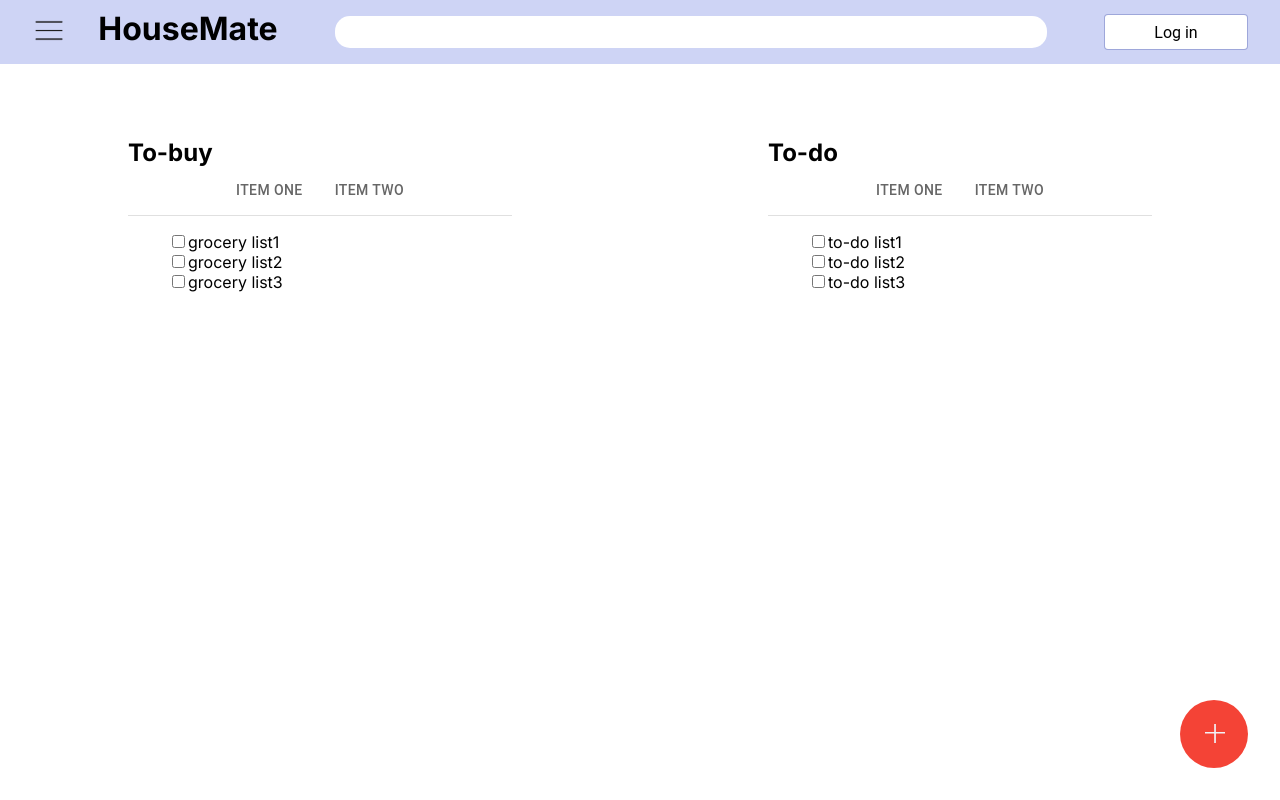
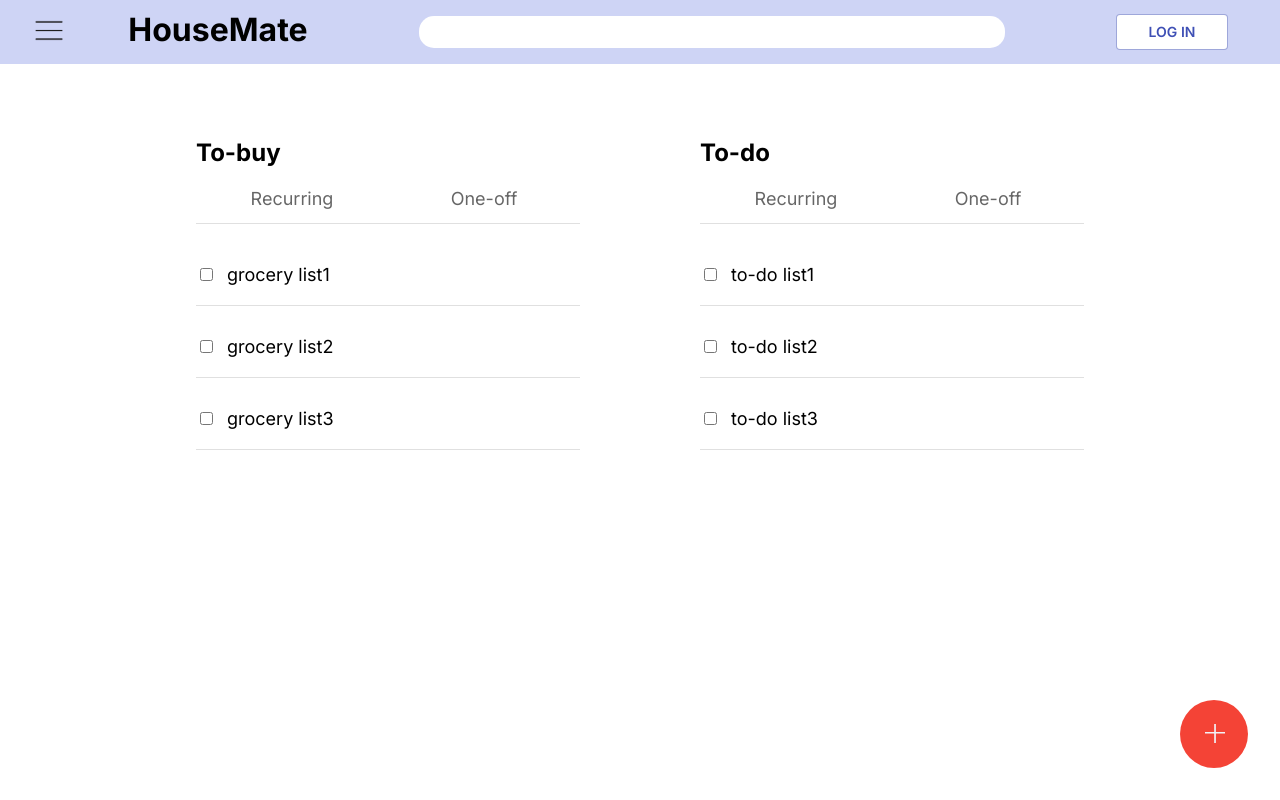
Before and after one commit to yublee71/WEB_HouseMate_FE, a React (Vite) app: page / in a window 1280 px wide. Built offline with nearby package versions, Linux system fonts and the light colour scheme; no server answers.

Commit message:
feat: update profile ui and use menu for signout

```diff
--- a/package.json
+++ b/package.json
@@ -12,6 +12,7 @@
   "dependencies": {
     "@emotion/react": "^11.14.0",
     "@emotion/styled": "^11.14.1",
+    "@mui/icons-material": "^7.2.0",
     "@mui/material": "^7.2.0",
     "firebase": "^11.9.1",
     "react": "^18.3.1",
--- a/src/App.jsx
+++ b/src/App.jsx
@@ -22,6 +22,9 @@ const theme = createTheme({
       dark: "#ba000d",
       contrastText: "#000",
     },
+  },
+  typography: {
+    fontFamily: "'Inter'",
   },
 });
 
--- a/src/components/auth/profiles.jsx
+++ b/src/components/auth/profiles.jsx
@@ -3,21 +3,33 @@ import { auth } from "../../firebase";
 import { useEffect, useState } from "react";
 import { AuthPopup } from "./authpopup";
 import { onAuthStateChanged } from "firebase/auth";
-import { ProfilePopup } from "./profilepopup";
-import { Button } from "@mui/material";
+import { Button, Menu, MenuItem, ListItemIcon } from "@mui/material";
+import Logout from "@mui/icons-material/Logout";
 
-const LoginButton = styled.button`
-  border: none;
-  background-color: transparent;
-  font-family: inherit;
-  cursor: pointer;
-  font-size: 16px;
+const StyledDiv = styled.div`
+  height: 45px;
+  min-width: 7rem;
+  background-color: #e7e6e6;
+  display: flex;
+  flex-grow: 1;
+  justify-content: center;
+  align-items: center;
+  max-width: 7rem;
+  min-width: 3rem;
+  border-radius: 8px;
 `;
 
 const Profile = styled.div`
-  font-size: 14px;
+  font-size: 20px;
   cursor: pointer;
-  font-weight: 600;
+  font-weight: 500;
+  border-radius: 50%;
+  background-color: #4697e2;
+  width: 36px;
+  height: 36px;
+  line-height: 40px;
+  color: white;
+  text-align: center;
 `;
 
 export function Profiles() {
@@ -35,37 +47,68 @@ export function Profiles() {
   const onLoginClick = async () => {
     if (!usr) setIsLoginPopupOpen(true);
   };
-  const onProfileClick = async () => {
+  const onProfileClick = async (event) => {
+    setAnchorEl(event.currentTarget);
     setIsProfilePopupOpen(true);
+  };
+  const [anchorEl, setAnchorEl] = useState(null);
+  const onClick = async () => {
+    const ok = confirm("Are you sure you want to log out?");
+    if (ok) {
+      auth.signOut();
+      setIsProfilePopupOpen(false);
+      setAnchorEl(null);
+    }
+  };
+  const onClose = async () => {
+    setIsProfilePopupOpen(false);
+    setAnchorEl(null);
   };
   return (
     <>
+      {!isLoading ? (
+        <>
+          {usr ? (
+            <StyledDiv>
+              <Profile onClick={onProfileClick}>
+                {usr.displayName.charAt(0)}
+              </Profile>
+            </StyledDiv>
+          ) : (
             <Button
+              onClick={onLoginClick}
               variant="outlined"
               sx={{
                 backgroundColor: "white",
                 height: "2.2rem",
                 flexGrow: 1,
-          maxWidth: "9rem",
+                maxWidth: "7rem",
                 minWidth: "3rem",
-          fontSize: "30px",
+                fontWeight: "600",
               }}
             >
-        {!isLoading ? (
-          <>
-            {usr ? (
-              <Profile onClick={onProfileClick}>{usr.displayName}</Profile>
-            ) : (
-              <LoginButton onClick={onLoginClick}>Log in</LoginButton>
+              Log in
+            </Button>
           )}
         </>
       ) : null}
-      </Button>
       {isLoginPopupOpen ? (
         <AuthPopup setIsPopupOpen={setIsLoginPopupOpen} />
       ) : null}
       {isProfilePopupOpen ? (
-        <ProfilePopup setIsPopupOpen={setIsProfilePopupOpen} />
+        <Menu
+          open={isProfilePopupOpen}
+          anchorEl={anchorEl}
+          onClose={onClose}
+          dense
+        >
+          <MenuItem onClick={onClick} dense>
+            <ListItemIcon>
+              <Logout />
+            </ListItemIcon>
+            Logout
+          </MenuItem>
+        </Menu>
       ) : null}
     </>
   );
--- a/src/components/header.jsx
+++ b/src/components/header.jsx
@@ -21,8 +21,9 @@ const StyledHeaderContent = styled("div")(({ theme }) => ({
   flexDirection: "row",
   justifyContent: "space-between",
   width: "100%",
-  gap: "5%",
+  gap: "10%",
   alignItems: "center",
+  margin: "0 20px",
 }));
 
 export function Header({ logo, title }) {
--- a/src/components/mainsection.jsx
+++ b/src/components/mainsection.jsx
@@ -1,10 +1,17 @@
 import { Section } from "@/components/section";
+import styled from "styled-components";
+
+const StyledMain = styled.main`
+  display: flex;
+  justify-content: center;
+  gap: 120px;
+`;
 
 export function MainSection({ firstSection, secondSection }) {
   return (
-    <main>
+    <StyledMain>
       <Section title="To-buy" content={firstSection}></Section>
       <Section title="To-do" content={secondSection}></Section>
-    </main>
+    </StyledMain>
   );
 }
--- a/src/components/section.jsx
+++ b/src/components/section.jsx
@@ -1,9 +1,18 @@
-import { Box, Tab, Tabs } from "@mui/material";
+import { Box, Tab, Tabs, Divider } from "@mui/material";
 import styled from "styled-components";
 
 const StyledSection = styled.section`
   width: 30%;
   height: 80%;
+`;
+
+const StyledUl = styled.ul`
+  display: flex;
+  flex-direction: column;
+  gap: 30px;
+  padding: 0px;
+  margin-top: 40px;
+  font-size: 18px;
 `;
 // const StyledSectionDiv = styled.div`
 //   height: 3rem;
@@ -27,6 +36,7 @@ const StyledSection = styled.section`
 
 const StyledInput = styled.input`
   display: inline-block;
+  margin-right: 14px;
 `;
 
 export function Section({ title, content }) {
@@ -37,6 +47,7 @@ export function Section({ title, content }) {
       <div>
         <StyledInput type="checkbox" key={i} />
         {t.item}
+        <Divider sx={{ marginTop: "20px" }} />
       </div>
     );
   }
@@ -44,16 +55,29 @@ export function Section({ title, content }) {
     <StyledSection>
       <h2>{title}</h2>
       <Box sx={{ borderBottom: 1, borderColor: "divider" }}>
-        <Tabs aria-label="basic tabs example" centered>
-          <Tab label="Item One" value="1" sx={{ zIndex: "-1" }} />
-          <Tab label="Item Two" value="2" sx={{ zIndex: "-1" }} />
+        <Tabs
+          aria-label="basic tabs example"
+          variant="fullWidth"
+          centered
+          sx={{ fontSize: "18px" }}
+        >
+          <Tab
+            label="Recurring"
+            value="1"
+            sx={{ zIndex: "-1", textTransform: "none", font: "inherit" }}
+          />
+          <Tab
+            label="One-off"
+            value="2"
+            sx={{ zIndex: "-1", textTransform: "none", font: "inherit" }}
+          />
         </Tabs>
       </Box>
       {/* <StyledSectionDiv>
         <div></div>
         <div></div>
       </StyledSectionDiv> */}
-      <ul>{lis}</ul>
+      <StyledUl>{lis}</StyledUl>
     </StyledSection>
   );
 }
--- a/src/index.css
+++ b/src/index.css
@@ -37,12 +37,14 @@ a {
 
 h1 {
   margin: 0;
-  margin-bottom: 7px;
+  margin-bottom: 5px;
+  margin-left: 10px;
   white-space: nowrap;
 }
 
 h2 {
   margin: 0;
+  margin-bottom: 8px;
 }
 
 input,
```
Also changed, not shown: 1 other file (tests, documents, lock files or other folders). Lines whose indentation alone changed are shown as unchanged.
